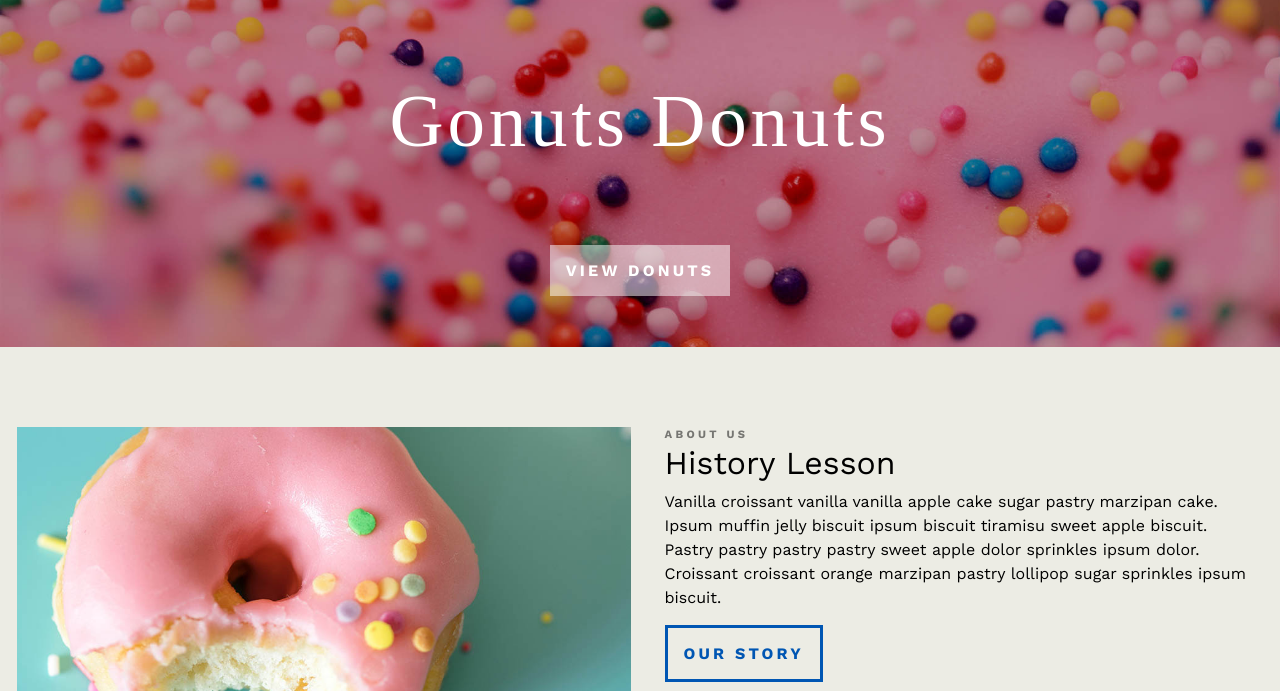
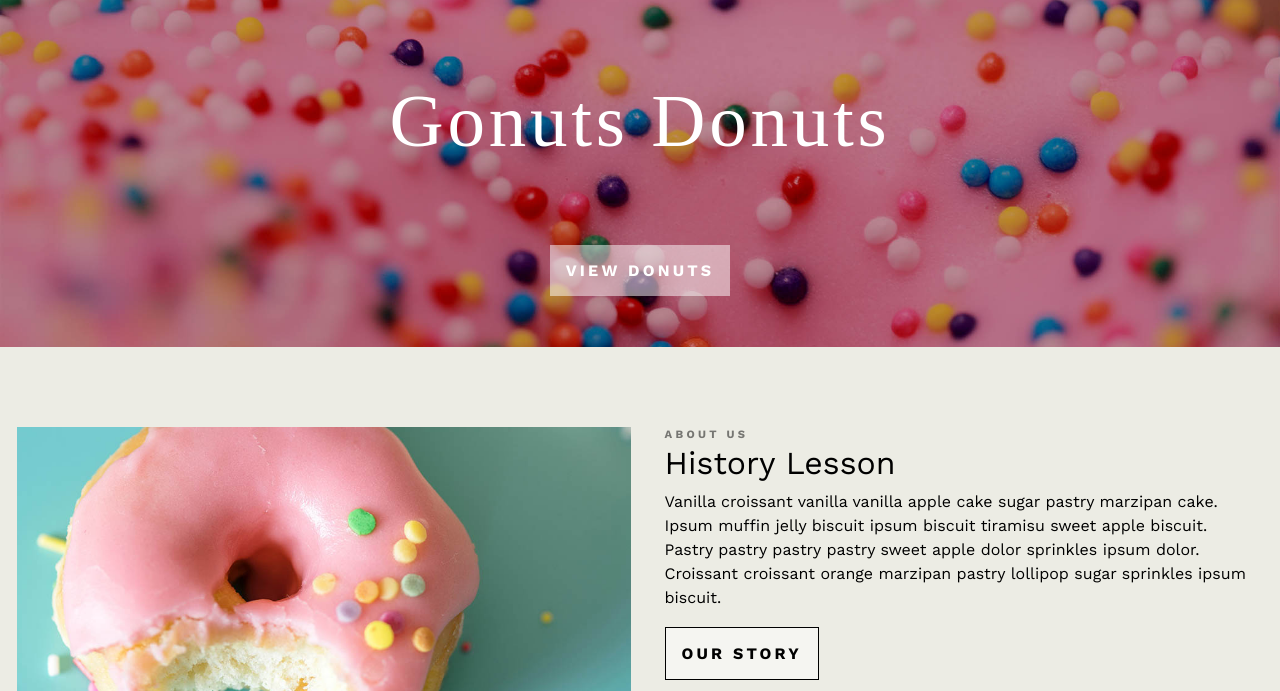
Before and after one commit to KevinZ7/RestaurantApp, a website: page public/index.html in a window 1280 px wide. In both pictures the pointer is over the link "OUR STORY". Shown: the part 109-800 px from the top of the page. Drawn offline with nearby package versions, Linux system fonts and the light colour scheme; files that its build step writes are made by us from their sources; no server answers; a web font is replaced by a local one.

Commit message:
fixed hover button in about section on homepage.

```diff
--- a/styles/about-section.scss
+++ b/styles/about-section.scss
@@ -36,8 +36,15 @@
         padding: 1em;
         text-decoration: none;
         border-style: solid;
-        border-width: .2em;
+        border-width: .1em;
     }
+
+    &__btn:hover {
+        background-color: rgba(255,255,255, 0.5);
+        color: #000;
+    }
+
+
 
     &__body {
         margin-bottom: 2em;
```
